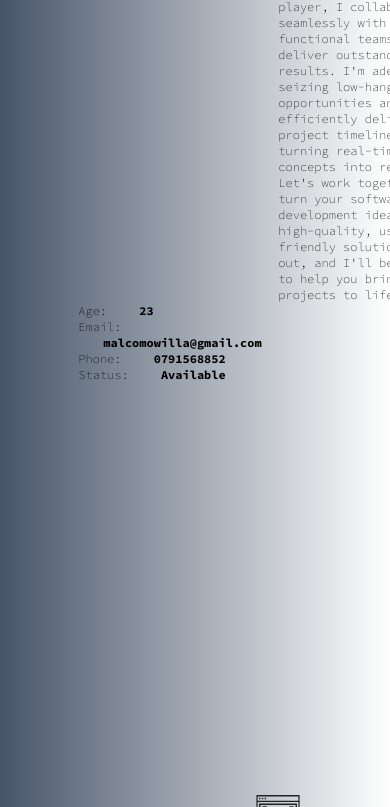
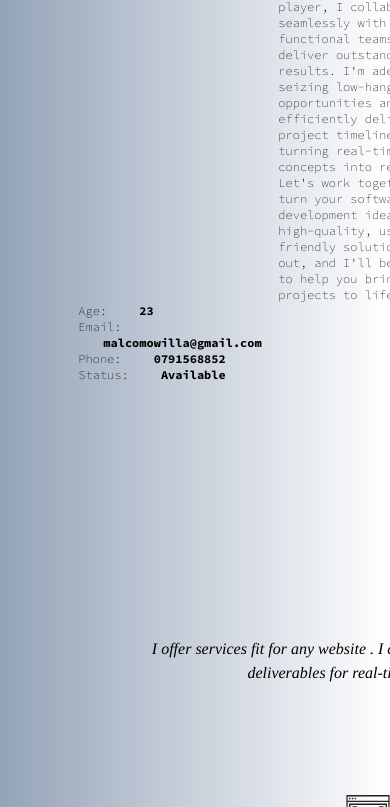
Before and after one commit to malcomowilla/my-portfolio, a website: page index.html in a window 390 px wide. Shown: the part 1193-2000 px from the top of the page. Drawn offline with nearby package versions, Linux system fonts and the light colour scheme; a web font is replaced by a local one.

Commit message:
trouble shooting responsiveness

```diff
--- a/index.html
+++ b/index.html
@@ -36,7 +36,7 @@
 
     </head>
 
-    <body class=" max-sm:w-[100%]  max-sm: bg-gradient-to-r from-slate-600">
+    <body class=" max-sm:w-[100%]  max-sm:bg-gradient-to-r from-slate-400">
     <header class="header    max-sm:flex flex-wrap  max-sm:justify-start
       max-sm:max-w-[600px]  max-sm:h-[100px]  max-sm:relative top-[-80px] max-sm:left-[60px] " >
         <div class="nav-links nav-link max-sm:absolute max-sm:bg-gray-800  max-sm:min-h-[40vh] max-sm:flex  max-sm:right-[] max-sm:top-[-600%] max-sm:justify-center
@@ -60,8 +60,8 @@
 
     <div class="container1  max-sm:translate-y-[500px] max-sm:max-w-[500px]  max-sm:relative max-sm:left-[180px] max-sm:bottom-[800px] max-sm:max-h-[700px] ">
         <div class="inner-container max-sm:max-w-[200px]  max-sm:grid grid-cols-2   max-sm:space-x-[100px]     max-sm:relative right-[9px] max-sm:top-[180px]">
-        <div class="border-s-orange-400" >
-        <img src="./portfolio3.jpeg"  class="   max-sm:max-w-xs  max-sm:h-[150px]  rounded-full grayscale max-sm:translate-x-[100px]" height="290em">
+        <div class="" >
+        <img src="./portfolio3.jpeg"  class="   max-sm:max-w-xs  max-sm:h-[150px]   rounded-full grayscale max-sm:translate-x-[170px]" height="290em">
         </div>
         <div class="container1-content translate-x-[-100px] "   >
             <div id="mahito"   style="margin-bottom: 60px;"> <h3 class="text-4xl max-sm:text-sm ">Hello      <span >i'm Malcom Owilla</span></h3>
@@ -111,15 +111,15 @@
     </div>
 
 
-    <div class="container3 max-sm:translate-y-[-500px]  max-sm:max-w-[300px]">
-        <div class="text max-sm:translate-x-[-610px]">
+    <div class="container3 max-sm:translate-y-[-500px]  max-sm:max-w-[300px] ">
+        <div class="text max-sm:translate-x-[110px]">
        <div class="txt"><h3  class="underline decoration-8  decoration-yellow-300"  id="txt">My services</h3></div>
 
         <p style="padding: 30px; ; "  id="txt10"  class="max-sm:max-w-[500px]">I offer services fit for any website . I can quickly maximize timely deliverables for real-time schemas.</p>
         </div>
 
 
-        <div class="container3-content max-sm:flex max-sm:flex-col max-sm:ml-64 ">
+        <div class="container3-content max-sm:flex max-sm:flex-col max-sm:ml-64 max-sm:translate-x-[90px] ">
     <div>
         <img src="./graphic-design.svg"  >
        <p class="max-sm:text-sm">custom web-design</p>
@@ -158,7 +158,7 @@
                 I  specialize in multitude of skills required for Web Application Development</div>
 
 
-        <div class="programme   max-w-[900px] max-sm:relative top-[250px] bottom-[700px] max-sm:translate-x-[500px] max-sm:rounded-2xl  max-sm:right-[220px] :  max-sm:max-w-[450px]">
+        <div class="programme   max-w-[900px] max-sm:relative top-[250px] bottom-[700px] max-sm:translate-x-[500px] max-sm:rounded-2xl  max-sm:right-[120px] :  max-sm:max-w-[450px]">
             <div class="programming" id="programming1"    ><p>html</p><svg   class="max-sm:max-w-[25px] "  style="transform: translateY(-25px);"  xmlns="http://www.w3.org/2000/svg" x="0px" y="0px" width="50" height="100" viewBox="0 0 48 48">
                 <polygon fill="#e7a42b" points="8,5 42,5 38,39 25,43 11,39"></polygon><polygon fill="#f2bf22" points="38.63,8 35.25,36.71 25,39.86 25,8"></polygon><polygon fill="#faf9f8" points="25,21 26,23 25,25 15.79,25 16.64,12 25,12 26,14 25,16 21.03,16 20.7,21"></polygon><polygon fill="#ebebeb" points="24.9,32.57 25,32.54 26,35 25,36.72 24.94,36.74 16.61,34.36 16.05,28 20.07,28 20.35,31.27"></polygon><polygon fill="#fff" points="34.07,21 32.5,34.42 25,36.72 25,32.54 28.83,31.36 29.57,25 25,25 25,21"></polygon><polygon fill="#fff" points="34.92,18 30.93,18 30.67,16 25,16 25,12 34.13,12 34.3,13.26"></polygon>
                 </svg> </div>
--- a/index.js
+++ b/index.js
@@ -125,11 +125,13 @@ document.addEventListener("DOMContentLoaded", function() {
 // })
 
 
-// const sr2 = ScrollReveal({
-//     duration: 7000,
-//     reset: true,
-// })
-// sr.reveal('.container5', {origin: 'top'})
+const sr2 = ScrollReveal({
+    duration: 10000,
+    reset: true,
+        distance: '40px'
+
+})
+sr2.reveal('.container5', {origin: 'top'})
 
 
 
@@ -137,34 +139,26 @@ document.addEventListener("DOMContentLoaded", function() {
 
 
 
-// const sr3 = ScrollReveal({
-//     duration: 600,
-//     reset: true,
-// })
 
-// sr3.reveal('.header', {origin: 'top'})
-// sr3.reveal('.container2', {origin: 'top'})
+const sr5 = ScrollReveal({
+    duration: 1000,
+    reset: true,
+})
 
-
-// const sr5 = ScrollReveal({
-//     duration: 1000,
-//     reset: true,
-// })
-
-//  sr5.reveal('.container2', {origin: 'left'})
+ sr5.reveal('.container2', {origin: 'left'})
 
 
 
 
 
-//  const sr6 = ScrollReveal({
-//     duration:1600,
-//     reset: true,
-//     distance: '40px'
+ const sr6 = ScrollReveal({
+    duration:1600,
+    reset: true,
+    distance: '40px'
 
-//  })
+ })
 
-//  sr6.reveal('.container3',{origin: 'top'})
+ sr6.reveal('.container3',{origin: 'top'})
 
 
 // const sr4 = ScrollReveal({
```
Also changed, not shown: dist/output.css.
